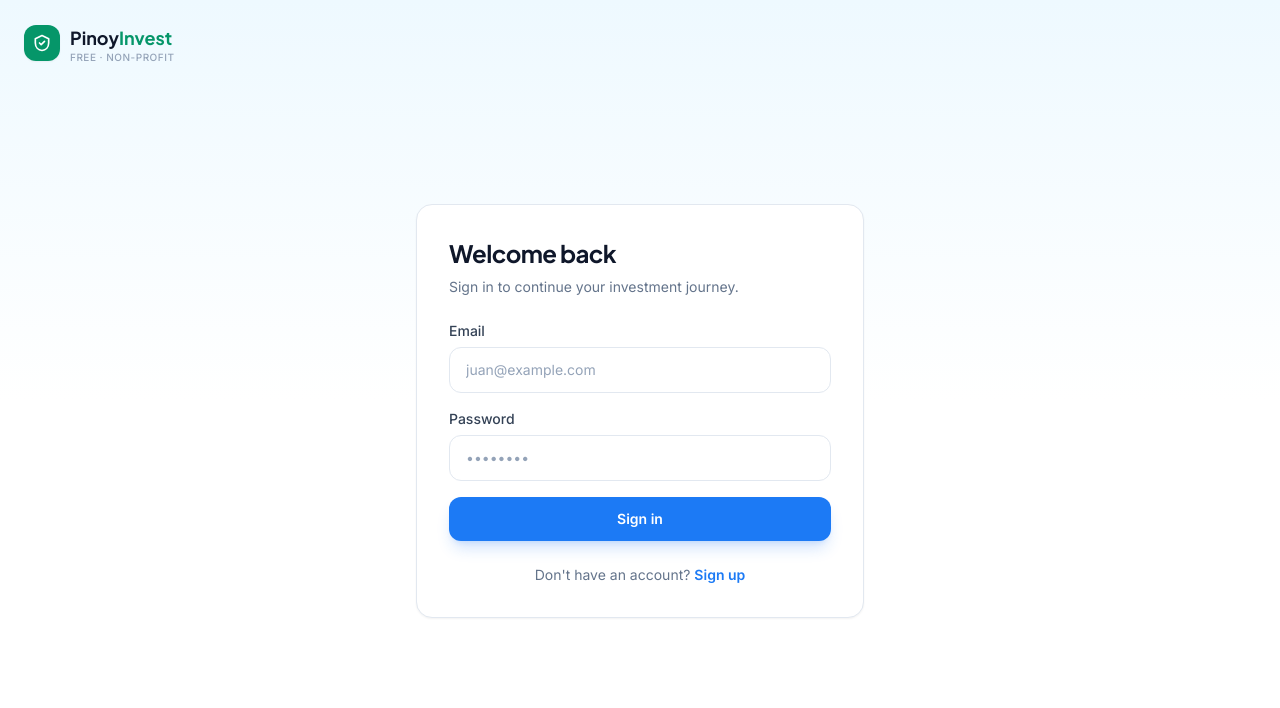
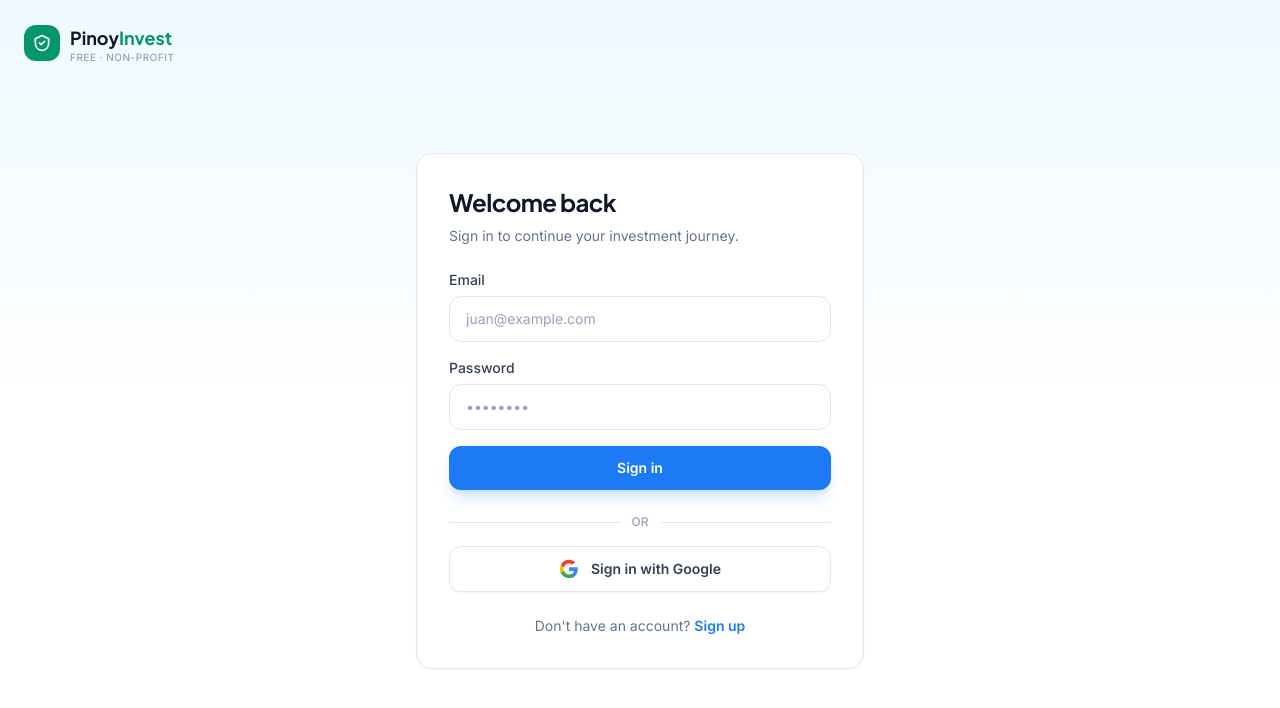
Before and after one commit to hcdangan/pinoy-investment-kickstarter, a React (Vite) app: page /signin in a window 1280 px wide. Shown: the top 708 px of the page. Built offline with nearby package versions, Linux system fonts and the light colour scheme; no server answers.

Commit message:
Restored Google Authentication blocks even if they are not working. Trying to remove them causes too many errors.

```diff
--- a/src/pages/SignIn.tsx
+++ b/src/pages/SignIn.tsx
@@ -3,9 +3,10 @@ import { Link, useNavigate, useLocation } from 'react-router-dom'
 import { useAuth } from '../lib/auth/AuthContext'
 import Logo from '../components/Logo'
 import { LoadingSpinner } from '../components/ui/LoadingSpinner'
+import GoogleButton from '../components/ui/GoogleButton'
 
 export default function SignIn() {
-  const { signIn } = useAuth()
+  const { signIn, signInWithGoogle } = useAuth()
   const navigate = useNavigate()
   const location = useLocation()
   const [email, setEmail] = useState('')
@@ -75,7 +76,15 @@ export default function SignIn() {
               </button>
             </form>
 
+            <div className="mt-6 flex items-center gap-3">
+              <div className="h-px flex-1 bg-slate-200" />
+              <span className="text-xs font-medium text-slate-400">OR</span>
+              <div className="h-px flex-1 bg-slate-200" />
+            </div>
 
+            <div className="mt-4">
+              <GoogleButton onClick={signInWithGoogle} label="Sign in with Google" />
+            </div>
 
             <p className="mt-6 text-center text-sm text-slate-500">
               Don't have an account?{' '}
--- a/src/pages/SignUp.tsx
+++ b/src/pages/SignUp.tsx
@@ -3,9 +3,10 @@ import { Link, useNavigate } from 'react-router-dom'
 import { useAuth } from '../lib/auth/AuthContext'
 import Logo from '../components/Logo'
 import { LoadingSpinner } from '../components/ui/LoadingSpinner'
+import GoogleButton from '../components/ui/GoogleButton'
 
 export default function SignUp() {
-  const { signUp } = useAuth()
+  const { signUp, signInWithGoogle } = useAuth()
   const navigate = useNavigate()
   const [fullName, setFullName] = useState('')
   const [email, setEmail] = useState('')
@@ -108,7 +109,15 @@ export default function SignUp() {
               </button>
             </form>
 
+            <div className="mt-6 flex items-center gap-3">
+              <div className="h-px flex-1 bg-slate-200" />
+              <span className="text-xs font-medium text-slate-400">OR</span>
+              <div className="h-px flex-1 bg-slate-200" />
+            </div>
 
+            <div className="mt-4">
+              <GoogleButton onClick={signInWithGoogle} label="Sign up with Google" />
+            </div>
 
             <p className="mt-6 text-center text-sm text-slate-500">
               Already have an account?{' '}
```
